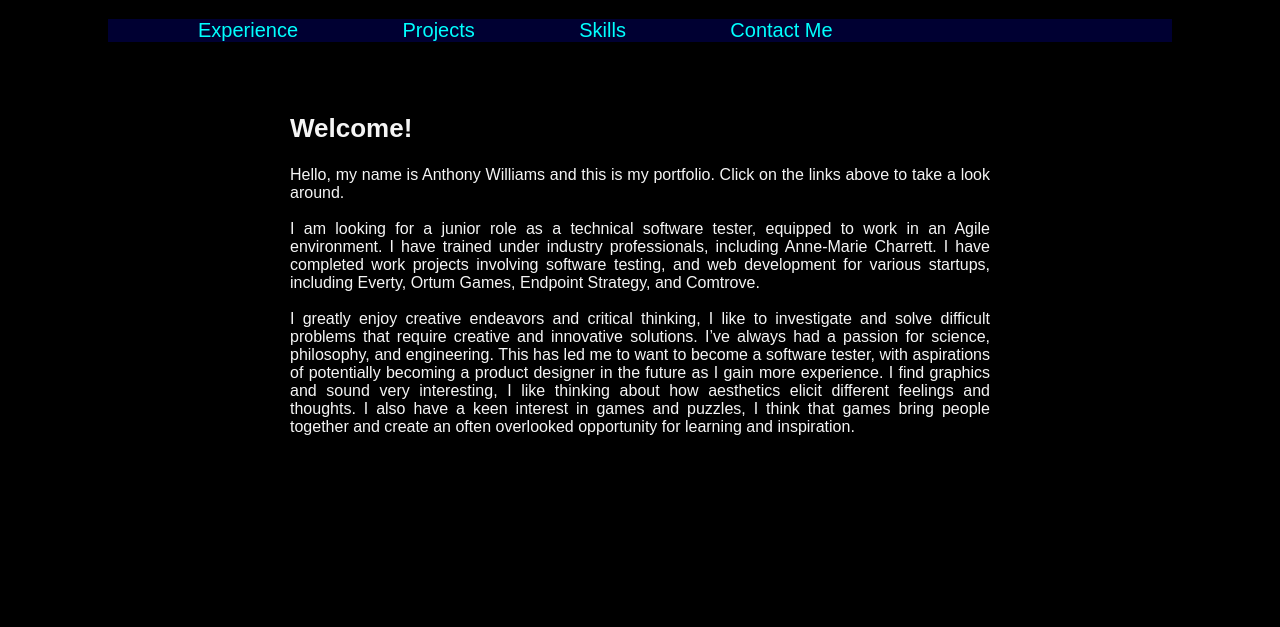
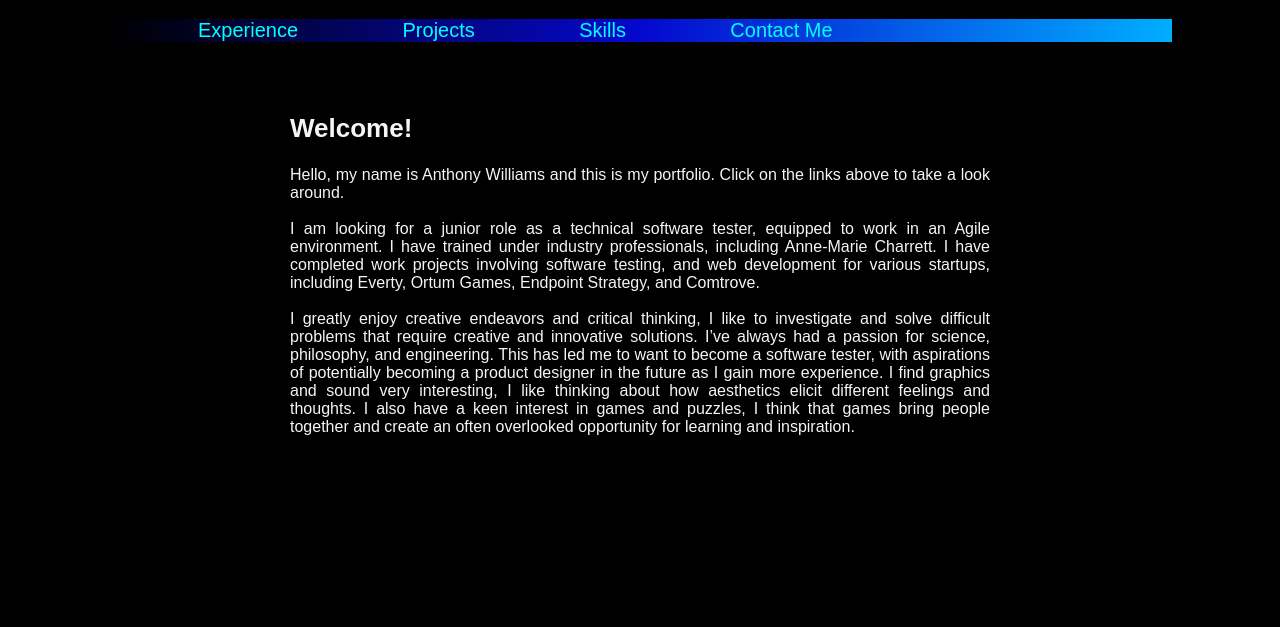
Before and after one commit to anthonyw0001/anthonyw0001.github.io, a plain HTML site: page index.html in a window 1280 px wide. Shown: the part 173-800 px from the top of the page. Drawn offline with Linux system fonts and the light colour scheme.

Commit message:
Add files via upload

```diff
--- a/index.html
+++ b/index.html
@@ -14,7 +14,7 @@
         }
         ul {
             margin: 0 auto;
-            background-color: rgb(0,0,50);
+            background: linear-gradient(to right, rgb(0, 0, 0) 0%, rgb(5, 8, 206) 50%, rgb(0, 174, 255) 100%);
         }
         li {
             display: inline-block;
```
